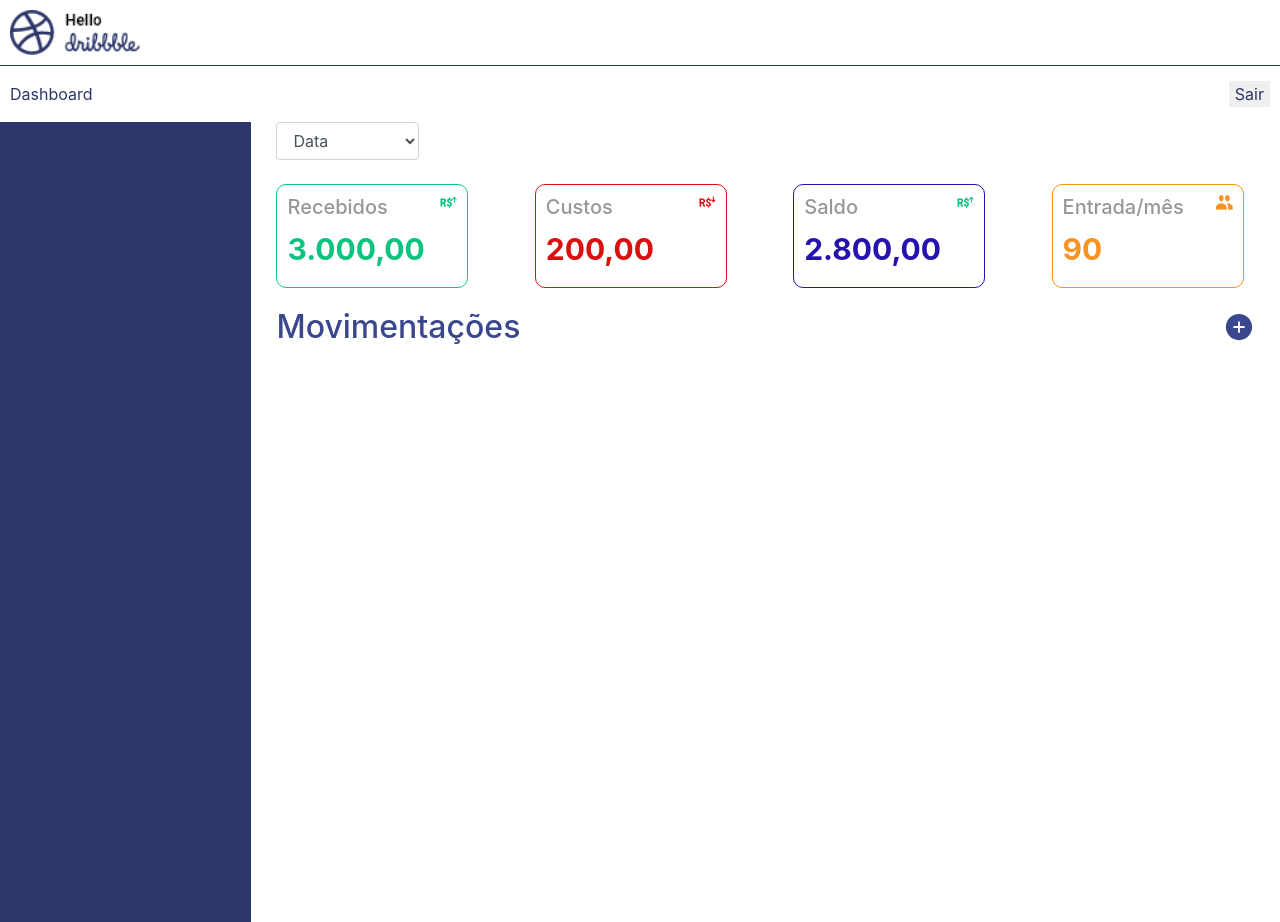
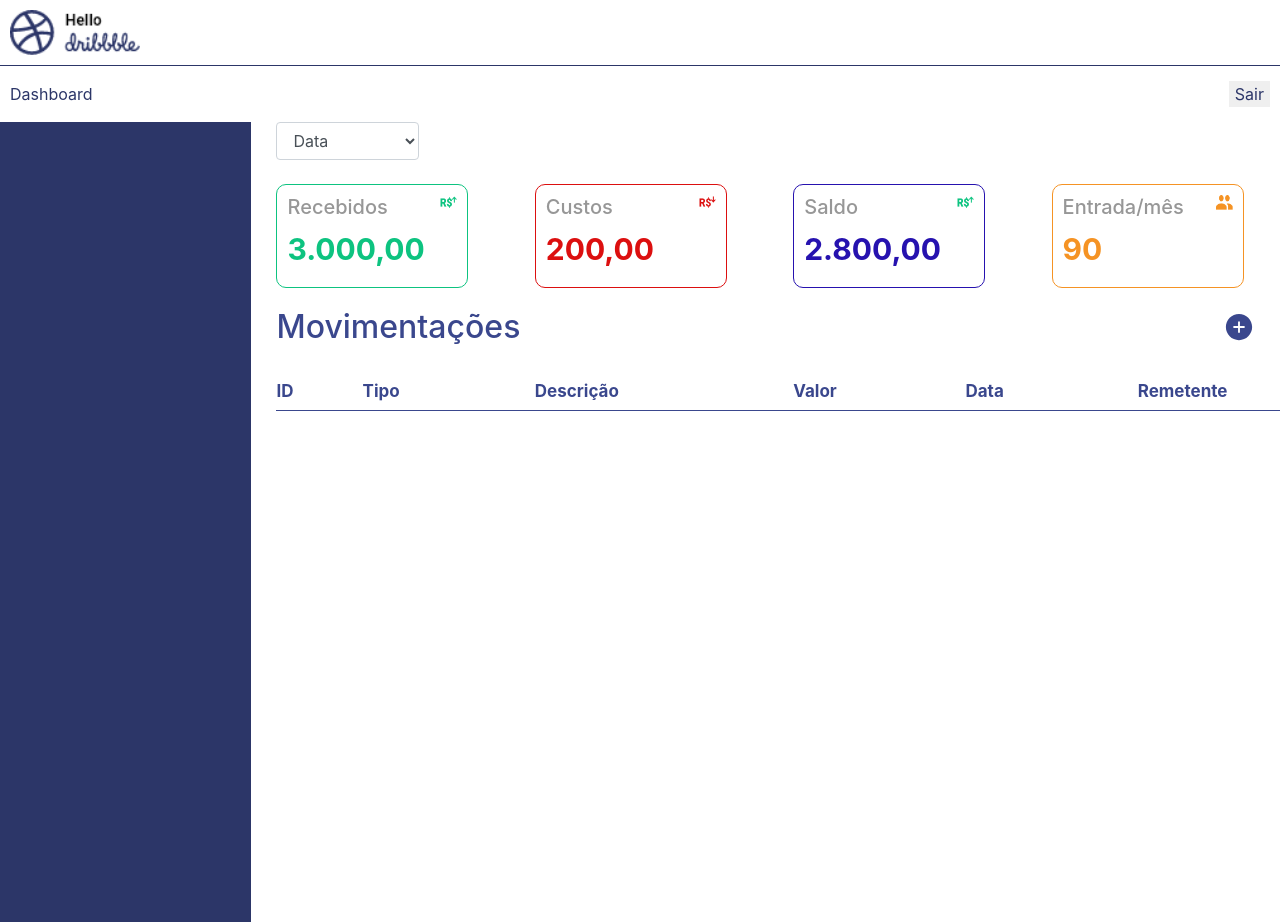
Before and after one commit to jumelissa/Contador-de-Custos, a React (Create React App) app: page /main in a window 1280 px wide. Built offline with nearby package versions, Linux system fonts and the light colour scheme; sample sign-in values are in the browser's storage.

Commit message:
style modal

```diff
--- a/src/components/lista/lista.js
+++ b/src/components/lista/lista.js
@@ -1,9 +1,51 @@
 import React from 'react';
+import { ContainerList, Title, Line } from './style';
+import { Col, Row } from 'react-bootstrap';
 
 export default function Lista() {
     return(
-        <div>
-            <h1>lista</h1>
-        </div>
+        <ContainerList>
+            <Row>
+                <Col xs={1}>
+                    <Title>ID</Title>
+                </Col>
+                <Col  xs={2}>
+                    <Title>Tipo</Title>
+                </Col>
+                <Col  xs={3}>
+                    <Title>Descrição</Title>
+                </Col>
+                <Col  xs={2}>
+                    <Title>Valor</Title>
+                </Col>
+                <Col  xs={2}>
+                    <Title>Data</Title>
+                </Col>
+                <Col  xs={2}>
+                    <Title>Remetente</Title>
+                </Col>
+            </Row>
+            <Line />
+            <Row>
+                <Col xs={1}>
+                   <p></p>
+                </Col>
+                <Col  xs={2}>
+                    <p></p>
+                </Col>
+                <Col  xs={3}>
+                    <p></p>
+                </Col>
+                <Col  xs={2}>
+                    <p></p>
+                </Col>
+                <Col  xs={2}>
+                    <p></p>
+                </Col>
+                <Col  xs={2}>
+                    <p></p>
+                </Col>
+            </Row>
+        </ContainerList>
     )
 }
--- a/src/components/lista/style.js
+++ b/src/components/lista/style.js
@@ -1 +1,18 @@
 import styled from 'styled-components';
+
+
+export const ContainerList = styled.div`
+    margin-top: 15px;
+`;
+
+export const Title = styled.h6`
+    color: #3A478D;
+    font-size: 17px;
+    font-weight: bold;
+`;
+
+export const Line = styled.div`
+    width: 100%;
+    height: 1px;
+    background: #3A478D;
+`;
--- a/src/components/modal/modal.js
+++ b/src/components/modal/modal.js
@@ -1,12 +1,22 @@
 import React, { useState, useEffect } from 'react';
-import { Modal, Col, Row, Form } from 'react-bootstrap'
-import * as S from './style';
+import { Modal, Col, Row, Form, Dropdown, DropdownButton, InputGroup} from 'react-bootstrap'
+import { ContainerModal, Title, StyledButton, StyledInput, StyledInputSelect, IconClose, StyledInputCategory, IconButtonCategory, StyledInputTextarea } from './style';
+import { AiFillPlusCircle } from 'react-icons/ai';
+import Api from '../../services/api';
 
 
 
 
 export default function ModalExpenses(props) {
+    const [title, setTitle] = useState("");
+    const [amount, setAmount] = useState("");
+    const [description, setDescription] = useState("");
+    const [category, setCategory] = useState("");
+    const [type, setType] = useState("");
+    const [dueDate, setDueDate] = useState("");
     const [currency, setCurrency] = useState("BRL");
+    const [dateCategory, setDateCategory] = useState([]);
+    const [buttonCategory, setButtonCategory] = useState(false);
 
 
     function localStringToNumber( s ){
@@ -31,48 +41,72 @@ export default function ModalExpenses(props) {
       }
 
 
+    async function saveCategory(e) {
+        setCategory(e.target.value);
+        if(e.target.value.length > 2) {
+           let res = await Api.get(`/category?title_like=${e.target.value}`)
+           setDateCategory(res.data);
+           if(res.data.length === 0) {
+                setButtonCategory(true);
+           } else {
+               setButtonCategory(false);
+           }
+        }
+    }
+
+
     return(
-        <S.ContainerModal show={props.show}>
+        <ContainerModal show={props.show}>
              <Modal.Header >
-                <S.Title>Novos Lançamentos</S.Title>
-                <S.IconClose onClick={props.onHide}/>
+                <Title>Novos Lançamentos</Title>
+                <IconClose onClick={props.onHide}/>
             </Modal.Header>
 
             <Modal.Body>
                 <Form>
                 <Row>
                 <Col xs={6}>
-                    <S.StyledInput type="text" placeholder="Nova categoria" />
+
+                <StyledInputCategory className="a" list="category" placeholder="Nova Categoria" onChange={saveCategory}/>
+                <datalist id="category">
+                    {dateCategory.map((e) => {
+                            return <option>{e.title}</option>
+                        })}
+                    </datalist>
+                    {buttonCategory && (
+                            <IconButtonCategory />
+                    )}
+
                 </Col>
                 <Col xs={6}>
-                            <Form.Control as="select" value="tipo">
+                            <StyledInputSelect as="select" value="tipo">
                             <option>Tipo</option>
                             <option>Crédito</option>
                             <option>Débito</option>
-                             </Form.Control>
+                             </StyledInputSelect>
                 </Col>
                 </Row>
                 <Row>
                     <Col xs={7}>
-                        <S.StyledInput type="text" placeholder="Nome" />
+                        <StyledInput type="text" placeholder="Nome" />
                     </Col>
                     <Col xs={5}>
-                        <S.StyledInput type="currency" placeholder="Valor" onFocus={onFocus} onBlur={onBlur}/>
+                        <StyledInput type="currency" placeholder="Valor" onFocus={onFocus} onBlur={onBlur}/>
                     </Col>
                     <Col xs={12}>
-                        <Form.Control height="10vh" as="textarea" aria-label="With textarea" placeholder="Descrição"/>
+                        <StyledInputTextarea as="textarea" aria-label="With textarea" placeholder="Descrição"/>
                     </Col>
                 </Row>
                 <Row>
                     <Col xs={9}></Col>
                     <Col xs={3}>
-                        <S.StyledButton variant="primary" size="sm">Cadastrar</S.StyledButton>{' '}
+                        <StyledButton variant="primary" size="sm">Cadastrar</StyledButton>{' '}
                     </Col>
                 </Row>
 
             </Form>
             </Modal.Body>
 
-        </S.ContainerModal>
+        </ContainerModal>
     )
 }
--- a/src/components/modal/style.js
+++ b/src/components/modal/style.js
@@ -1,6 +1,6 @@
 import styled from 'styled-components';
 import { Modal, Form, Button } from 'react-bootstrap';
-import { AiOutlineClose } from 'react-icons/ai';
+import { AiOutlineClose, AiFillPlusCircle } from 'react-icons/ai';
 
 
 export const ContainerModal = styled(Modal)`
@@ -14,7 +14,7 @@ export const ContainerModal = styled(Modal)`
         }
 
         .modal-dialog{
-            max-width: 700px;
+            max-width: 800px;
             min-height: 600px;
 
         }
@@ -36,16 +36,78 @@ export const IconClose = styled(AiOutlineClose )`
 `;
 
 export const StyledInput = styled(Form.Control)`
-    margin-bottom: 10px;
+    margin-bottom: 20px;
     height: 50px;
 
 `;
 
+export const StyledInputSelect = styled(Form.Control)`
+    width: 100%;
+    height: 50px;
+    border: 1px solid #ced4da;
+    margin-bottom: 20px;
+    padding: .375rem .75rem;
+    border-radius: .25rem;
+
+        :focus {
+            color: #495057;
+            background-color: #fff;
+            border-color: #80bdff;
+            outline: 0;
+            box-shadow: 0 0 0 0.2rem rgba(0,123,255,.25);
+        }
+
+`;
+
+
+export const StyledInputCategory = styled.input`
+    width: 90%;
+    height: 50px;
+    border: 1px solid #ced4da;
+    margin-bottom: 20px;
+    padding: .375rem .75rem;
+    border-radius: .25rem;
+
+    :focus {
+            color: #495057;
+            background-color: #fff;
+            border-color: #80bdff;
+            outline: 0;
+            box-shadow: 0 0 0 0.2rem rgba(0,123,255,.25);
+        }
+
+`;
+
+
 export const StyledButton = styled(Button)`
     margin-top: 2vh;
     background-color: #3A478D;
+    border: none;
     border-radius: 5px;
-    width: 6vw;
-    height: 4vh;
-    margin-left: 4.5vw;
+    width: 100%;
+    height: 35px;
+    font-size: 17px;
+
 `;
+
+export const IconButtonCategory = styled(AiFillPlusCircle)`
+    color: #c2c8d1;
+    font-size: 30px;
+    cursor: pointer;
+`;
+
+export const StyledInputTextarea = styled(Form.Control)`
+    width: 100%;
+    height: 180px;
+    border: 1px solid #ced4da;
+    padding: .375rem .75rem;
+    border-radius: .25rem;
+
+        :focus {
+            color: #495057;
+            background-color: #fff;
+            border-color: #80bdff;
+            outline: 0;
+            box-shadow: 0 0 0 0.2rem rgba(0,123,255,.25);
+        }
+`;
--- a/src/pages/main/main.js
+++ b/src/pages/main/main.js
@@ -7,7 +7,8 @@ import * as S from "./style";
 import { Col, Row, FormControl, Form } from 'react-bootstrap';
 import ModalExpenses from "../../components/modal/modal";
 import { useHistory } from 'react-router-dom';
-
+import Api from '../../services/api';
+import Lista from '../../components/lista/lista';
 
 
 
@@ -108,11 +109,15 @@ function signOut() {
                            <Col xs={1}>
                            <S.IconOpenModal onClick={handleShow}/>
                            </Col>
+                           <Col xs={12}>
+                                <Lista />
+                           </Col>
                        </Row>
                    </main>
                </section>
 
               <ModalExpenses show={show} onHide={handleClose}/>
+
         </S.Containermain>
 
     )
```
